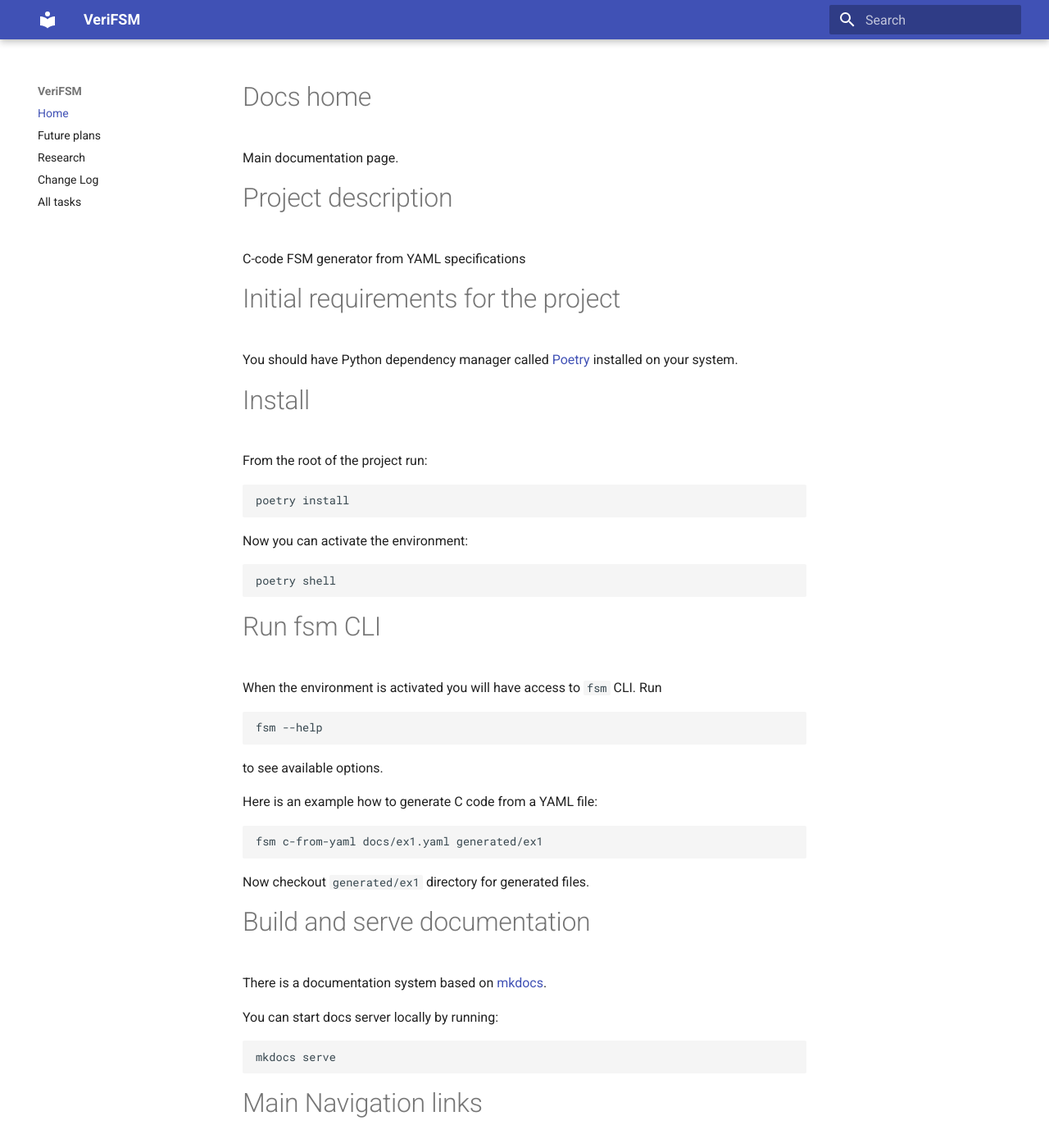
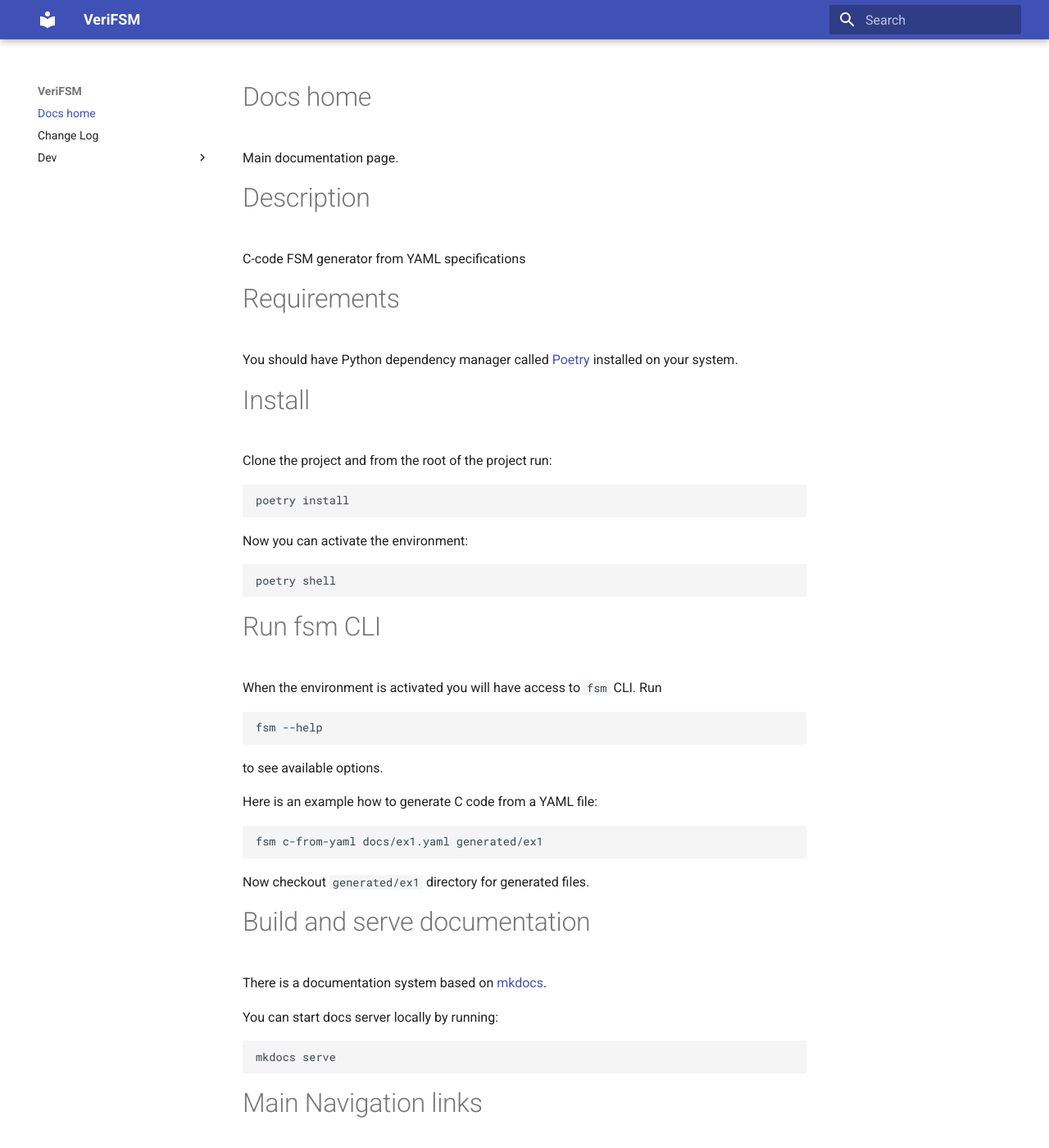
Before and after one commit to nikolskiy/fsm_gen, an MkDocs documentation site: the page built from docs/README.md, in a window 1280 px wide and 1400 px high. Shown: the whole window at 82% size. Built offline with MkDocs 1.6.1 and Material for MkDocs 9.7.7, drawn with Linux system fonts in a browser that asks for light colours; some of the changed text lies outside the part shown.

Commit message:
Add dev docs subdirectory.

````diff
--- a/README.md
+++ b/README.md
@@ -1,14 +1,14 @@
-# Project description
+# Description
 
 C-code FSM generator from YAML specifications
 
-# Initial requirements for the project
+# Requirements
 
 You should have Python dependency manager called [Poetry](https://python-poetry.org/docs/) installed on your system.
 
 # Install
 
-From the root of the project run:
+Clone the project and from the root of the project run:
 
 ```bash
 poetry install
--- a/docs/README.md
+++ b/docs/README.md
@@ -7,8 +7,6 @@
 # Main Navigation links
 
 <!--nav-->
-* [Home](README.md)
-* [Future plans](plans.md)
-* [Research](research.md)
-* [Change Log](change-log.md)
-* [All tasks](tasks.md)
+* [Docs home](./README.md)
+* [Change Log](./change-log.md)
+* [Dev](./dev/)
--- a/docs/change-log.md
+++ b/docs/change-log.md
@@ -2,5 +2,5 @@
 List of changes by version in descending (newest first) order.
 
 ## v0.2.0
-- Add [versioning support](./tasks.md#add-versioning-support).
-- Add [MarkDown support](./tasks.md#add-versioning-support).
+- Add [versioning support](./dev/tasks.md#add-versioning-support).
+- Add [MarkDown support](./dev/tasks.md#add-versioning-support).
--- /dev/null
+++ b/docs/dev/README.md
@@ -0,0 +1,7 @@
+# Dev home
+
+<!--nav-->
+* [Dev home](README.md)
+* [Future plans](plans.md)
+* [Research](research.md)
+* [All tasks](tasks.md)
--- a/docs/tasks.md
+++ b/docs/dev/tasks.md
@@ -5,7 +5,7 @@
 
 # Add versioning support
 `fsm --version` should output the current version.
-We need the feature for [change log](./change-log.md) support.
+We need the feature for [change log](../change-log.md) support.
 
 # Add MarkDown support
 As of `v0.1.0` we can parse only yaml files.
````
Also changed, not shown: docs/dev/plans.md (renamed from docs/plans.md), docs/dev/research.md (renamed from docs/research.md).
